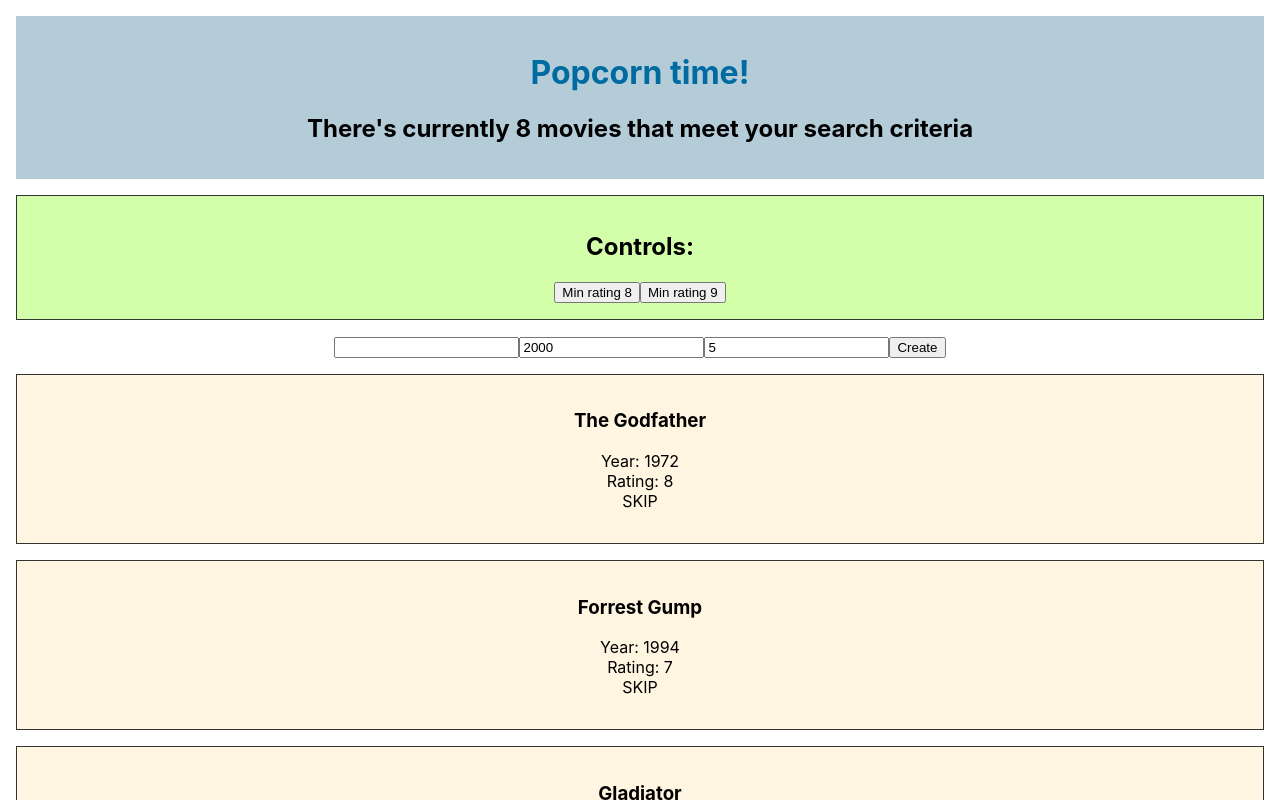
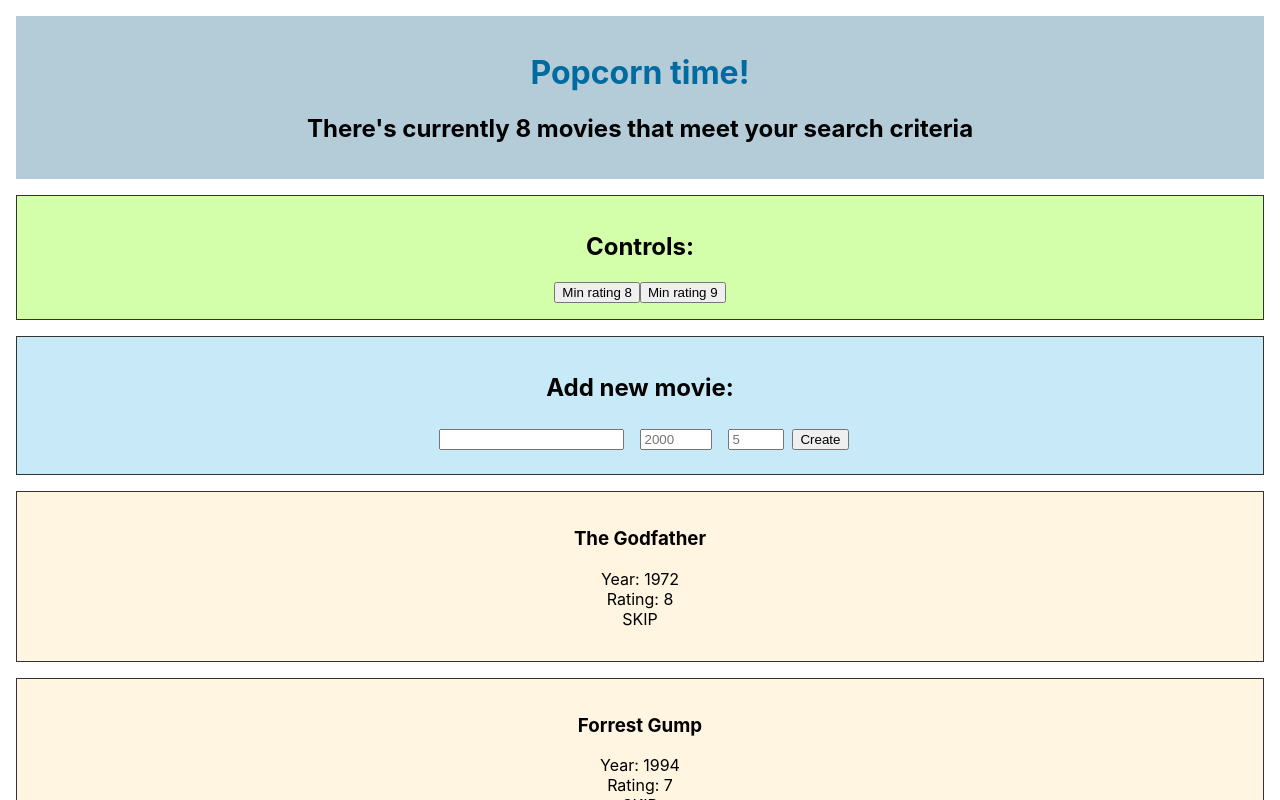
Before and after one commit to Ironborn-Ironhack-March-2022/react-popcorn-time, a React (Create React App) app: page / in a window 1280 px wide. Shown: the top 800 px of the page. Built offline with nearby package versions, Linux system fonts and the light colour scheme.

Commit message:
extract for to specific component (AddMovie)

```diff
--- a/src/App.js
+++ b/src/App.js
@@ -6,14 +6,11 @@ import Footer from './components/Footer';
 import Header from './components/Header';
 import Main from './components/Main';
 import Controls from "./components/Controls";
+import AddMovie from "./components/AddMovie";
 
 function App() {
 
   const [movies, setMovies] = useState(moviesArr);
-
-  const [title, setTitle] = useState("");
-  const [year, setYear] = useState(2000);
-  const [rating, setRating] = useState(5);
 
 
   const filterByMinRating = (minRating) => {
@@ -31,35 +28,18 @@ function App() {
 
   }
 
-  const handleSubmit = (e) => {
-    e.preventDefault();
-    setMovies((prevMovies) => {
-      const newMovie = {
-        title: title,
-        year: year,
-        rating: rating
-      };
+  const createMovie = (newMovie) => {
+    setMovies((prevMovies)=>{
       return [newMovie, ...prevMovies];
     });
-    setTitle("");
+
   }
-
 
   return (
     <div className="App">
       <Header numberOfMovies={movies.length} />
       <Controls callbackTopRated={filterByMinRating} />
-
-      <div>
-        <form onSubmit={handleSubmit}>
-          <input type="text" name="title" value={title} onChange={(e) => {setTitle(e.target.value)}} />
-          <input type="number" name="year" value={year} onChange={(e) => {setYear(e.target.value)}} />
-          <input type="number" name="rating" value={rating} onChange={(e) => {setRating(e.target.value)}} />
-          <button>Create</button>
-        </form>
-      </div>
-
-
+      <AddMovie callbackCreateMovie={createMovie} />
       <Main listOfMovies={movies} />
       <Footer />
     </div>
--- /dev/null
+++ b/src/components/AddMovie.css
@@ -0,0 +1,10 @@
+.AddMovie {
+    border: 1px solid #333;
+    background-color: rgb(200, 233, 247);
+    margin: 1rem;
+    padding: 1rem;
+}
+
+.AddMovie input {
+    margin: 0.5rem;
+}
--- /dev/null
+++ b/src/components/AddMovie.js
@@ -0,0 +1,40 @@
+import { useState } from "react";
+
+import "./AddMovie.css";
+
+function AddMovie(props) {
+
+    const [title, setTitle] = useState("");
+    const [year, setYear] = useState("");
+    const [rating, setRating] = useState("");
+
+    const handleSubmit = (e) => {
+        e.preventDefault();
+
+        const newMovie = {
+            title,
+            year,
+            rating
+        }
+
+        props.callbackCreateMovie(newMovie);
+
+        setTitle("");
+        setYear("");
+        setRating("");
+    }
+
+    return (
+        <div className="AddMovie">
+            <h2>Add new movie:</h2>
+            <form onSubmit={handleSubmit}>
+                <input type="text" name="title" value={title} onChange={(e) => { setTitle(e.target.value) }} />
+                <input type="number" name="year"  value={year} onChange={(e) => { setYear(e.target.value) }} placeholder="2000" min="1900" max="2050" />
+                <input type="number" name="rating" value={rating} onChange={(e) => { setRating(e.target.value) }} placeholder="5" min="1" max="10" />
+                <button>Create</button>
+            </form>
+        </div>
+    )
+}
+
+export default AddMovie;
```
